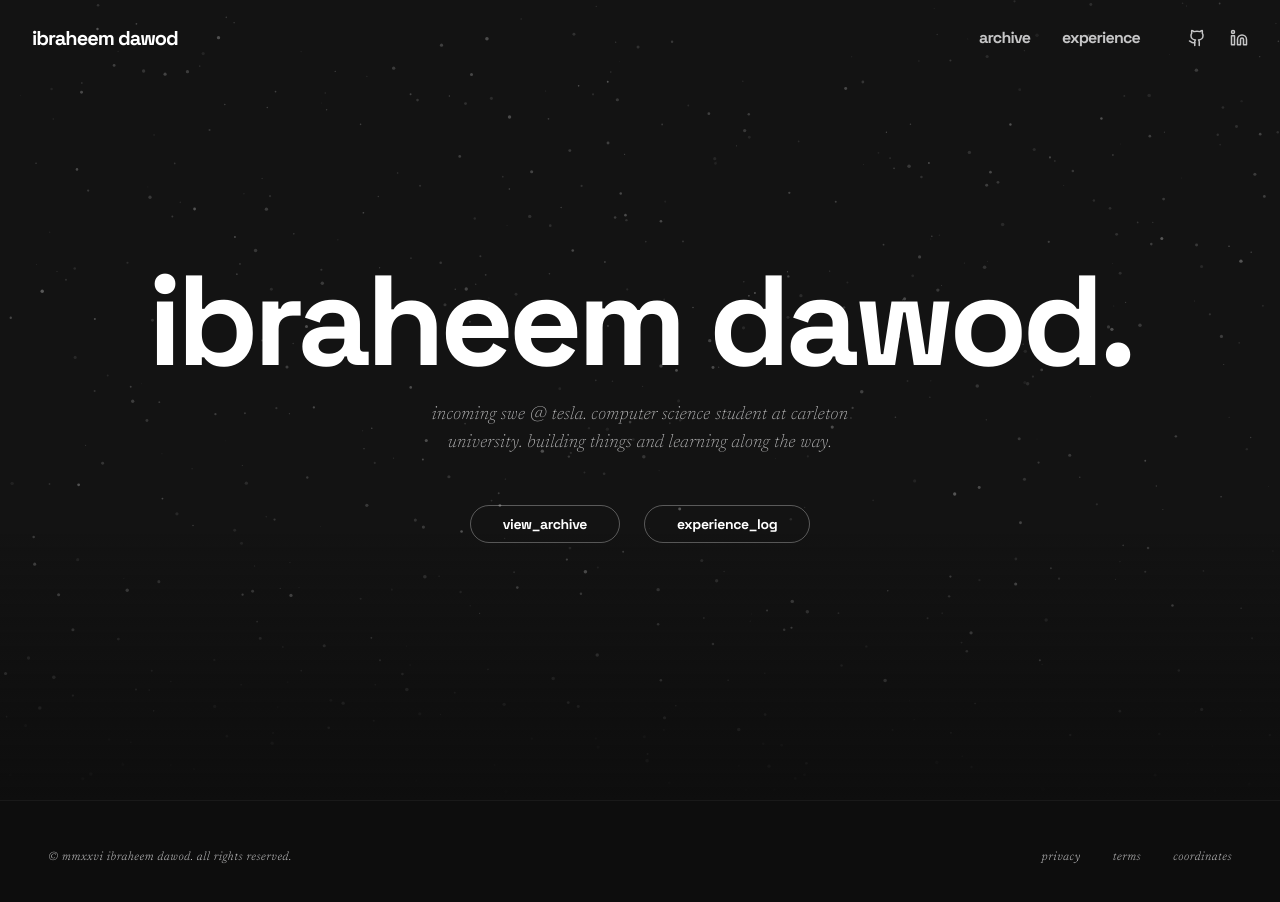
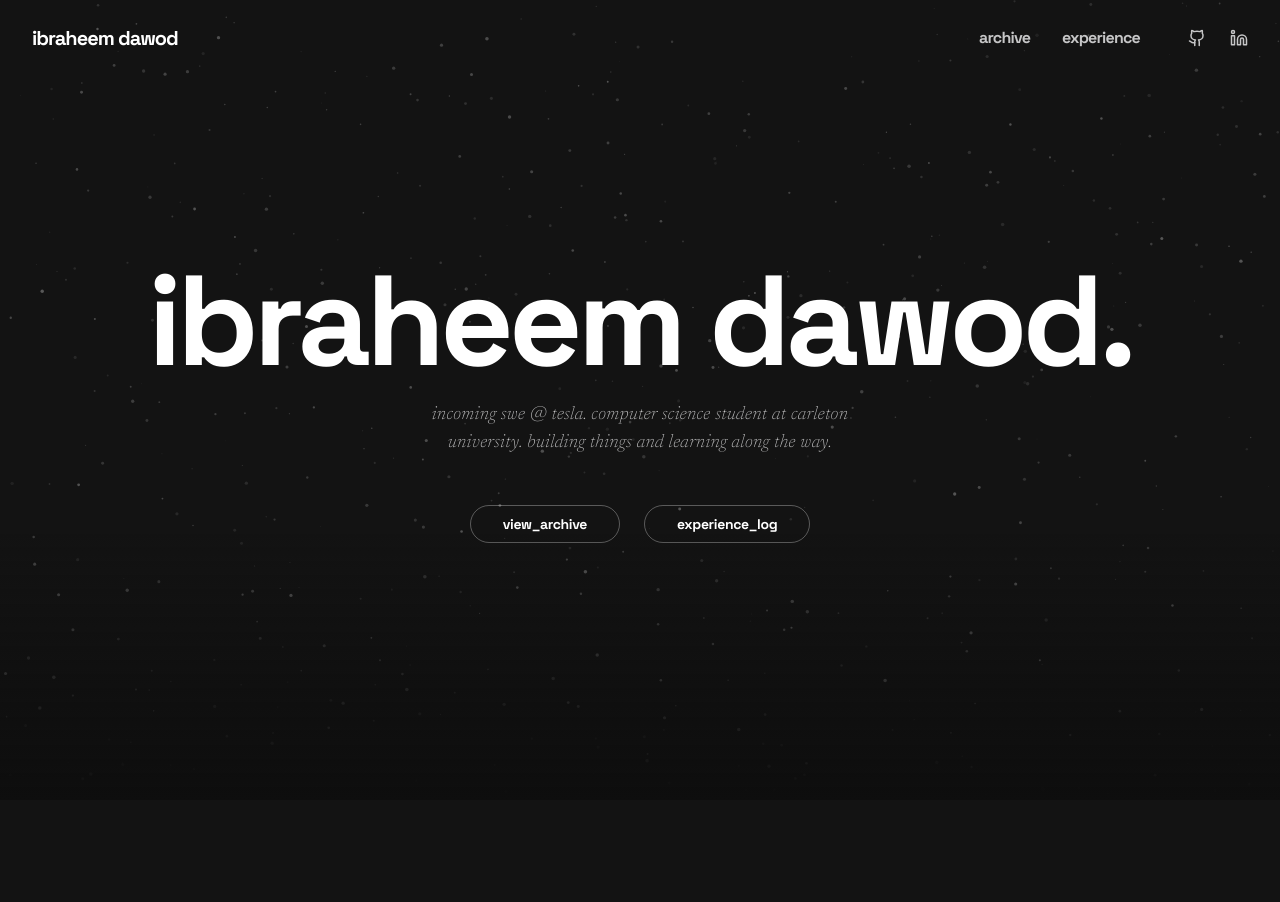
Before and after one commit to Digital-Ibraheem/portfolio, a React (Vite) app: page / in a window 1280 px wide. Shown: the top 902 px of the page. After the commit the page ends 800 px from the top, so only its background shows below. Built offline with nearby package versions, Linux system fonts and the light colour scheme.

Commit message:
feat: remove footer component from App

```diff
--- a/src/App.tsx
+++ b/src/App.tsx
@@ -89,17 +89,6 @@ export default function App() {
         </motion.div>
       </AnimatePresence>
 
-      {/* Footer */}
-      <footer className="relative z-10 bg-surface-container-lowest/90 backdrop-blur-sm flex flex-col md:flex-row justify-between items-center w-full px-12 py-12 border-t border-white/5">
-        <div className="font-body font-light italic tracking-wider text-xs text-secondary mb-4 md:mb-0">
-          © mmxxvi ibraheem dawod. all rights reserved.
-        </div>
-        <div className="flex gap-8">
-          <a href="#" className="text-secondary font-body font-light italic tracking-wider text-xs hover:text-white transition-colors duration-300">privacy</a>
-          <a href="#" className="text-secondary font-body font-light italic tracking-wider text-xs hover:text-white transition-colors duration-300">terms</a>
-          <a href="#" className="text-secondary font-body font-light italic tracking-wider text-xs hover:text-white transition-colors duration-300">coordinates</a>
-        </div>
-      </footer>
     </div>
   );
 }
```
